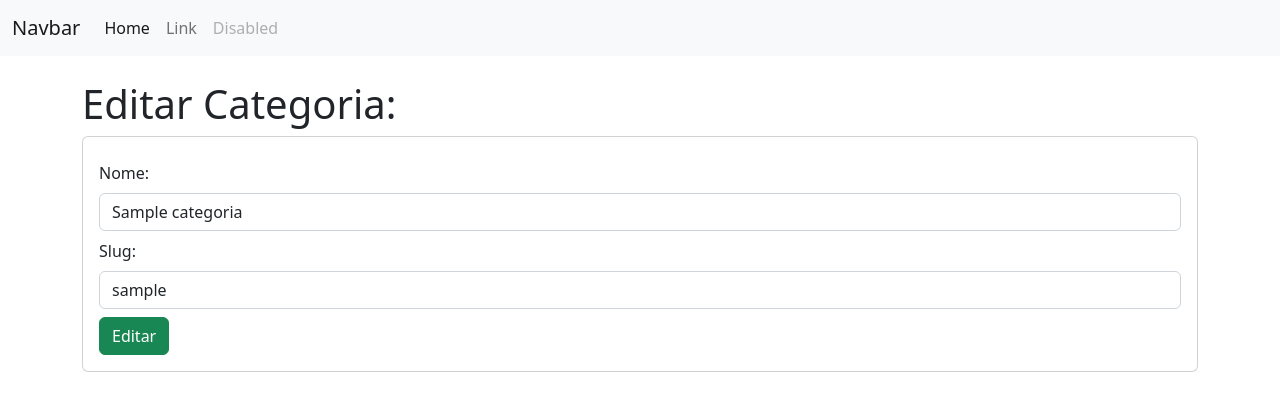
After one commit to GabrielBursi/blog-node, a Node server app: page /admin/lista/edit/600000000000000000000001 in a window 1280 px wide. The commit adds this page. Shown: the top 411 px of the page. Run offline with Node 20, Linux system fonts and the light colour scheme; tables that the repository leaves empty hold one stand-in row (values such as "Sample post"); some libraries are stand-ins or nearby versions.

Commit message:
editando dados por id

```diff
--- a/routes/admin.js
+++ b/routes/admin.js
@@ -14,6 +14,7 @@ router.get('/lista',(req, res) => {
     })
     .catch(() => req.flash('error_msg', 'Houve um erro, tente novamente.'))
 })
+
 router.get('/lista/add',(req, res) => {
     res.render('admin/add')
 })
@@ -45,4 +46,33 @@ router.post('/lista/nova',(req, res) => {
 
 })
 
+router.get('/lista/edit/:id', (req, res) => {
+    ModelCategoria.findById(req.params.id).lean()
+        .then(item => res.render('admin/edit',{item}))
+        .catch(() => {
+            req.flash('error_msg', 'Essa categoria não existe!')
+            res.redirect('/admin/lista')
+        })
+})
+
+router.post('/lista/edit', (req, res) => {
+    ModelCategoria.findById(req.body.id).then(item => {
+        item.nome = req.body.name
+        item.slug = req.body.slug
+
+        item.save().then(() => {
+            req.flash('success_msg', 'Editada com sucesso!')
+            res.redirect('/admin/lista')
+        }).catch(() => {
+            req.flash('error_msg', 'Houve um erro ao editar')
+            res.redirect('/admin/lista')
+        })
+
+    }).catch(() => {
+        req.flash('error_msg', 'Houve um erro ao encontrar o ID')
+        res.redirect('/admin/lista')
+    })
+})
+
+
 export default router
--- /dev/null
+++ b/views/admin/edit.handlebars
@@ -0,0 +1,18 @@
+{{#each erros}}
+<div class="alert alert-danger">{{err}}</div>
+{{/each}}
+
+<h1>Editar Categoria:</h1>
+<div class="card">
+    <h1>{{_id}}</h1>
+    <form action="/admin/lista/edit" method="POST">
+        <div class="card-body">
+            <input type="hidden" name="id" value="{{item._id}}">
+            <label for="name" class="mb-2">Nome:</label>
+            <input type="text" name="name" id="name" placeholder="Nome" class="form-control" value="{{item.nome}}">
+            <label for="slug" class="mt-2 mb-2">Slug:</label>
+            <input type="text" name="slug" id="slug" placeholder="Slug" class="form-control" value="{{item.slug}}">
+            <button type="submit" class="btn btn-success mt-2">Editar</button>
+        </div>
+    </form>
+</div>
--- a/views/admin/lista.handlebars
+++ b/views/admin/lista.handlebars
@@ -6,6 +6,10 @@
             <span>Slug: {{slug}}</span>
             <br>
             <span>Data: {{data}}</span>
+            <br>
+            <a href="/admin/lista/edit/{{_id}}">
+                <button class="btn btn-success mt-2">Editar</button>
+            </a>
         </div>
     {{else}}
 
```
